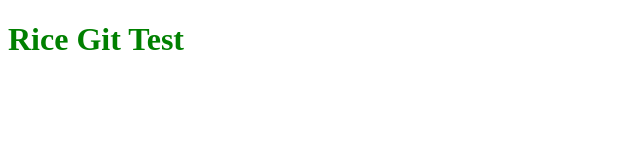
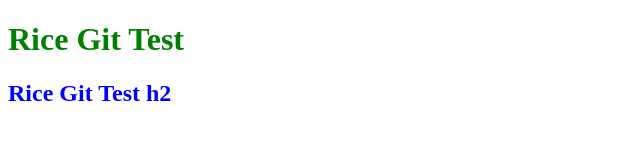
Before and after one commit to heavyfish3/GitHub_Git_Learn, a plain HTML site: page index.html in a window 1280 px wide. Shown: the whole page, without its empty margins (0-640 px from the left). Drawn offline with Linux system fonts and the light colour scheme.

Commit message:
加入page.html

```diff
--- a/all.css
+++ b/all.css
@@ -1,3 +1,7 @@
 h1 {
   color: green;
 }
+
+h2 {
+  color: blue;
+}
--- a/index.html
+++ b/index.html
@@ -10,6 +10,7 @@
 </head>
 <body>
   <h1> Rice Git Test</h1>
+  <h2> Rice Git Test h2</h2>
 
 </body>
 </html>
```
Also changed, not shown: page.html (added).
